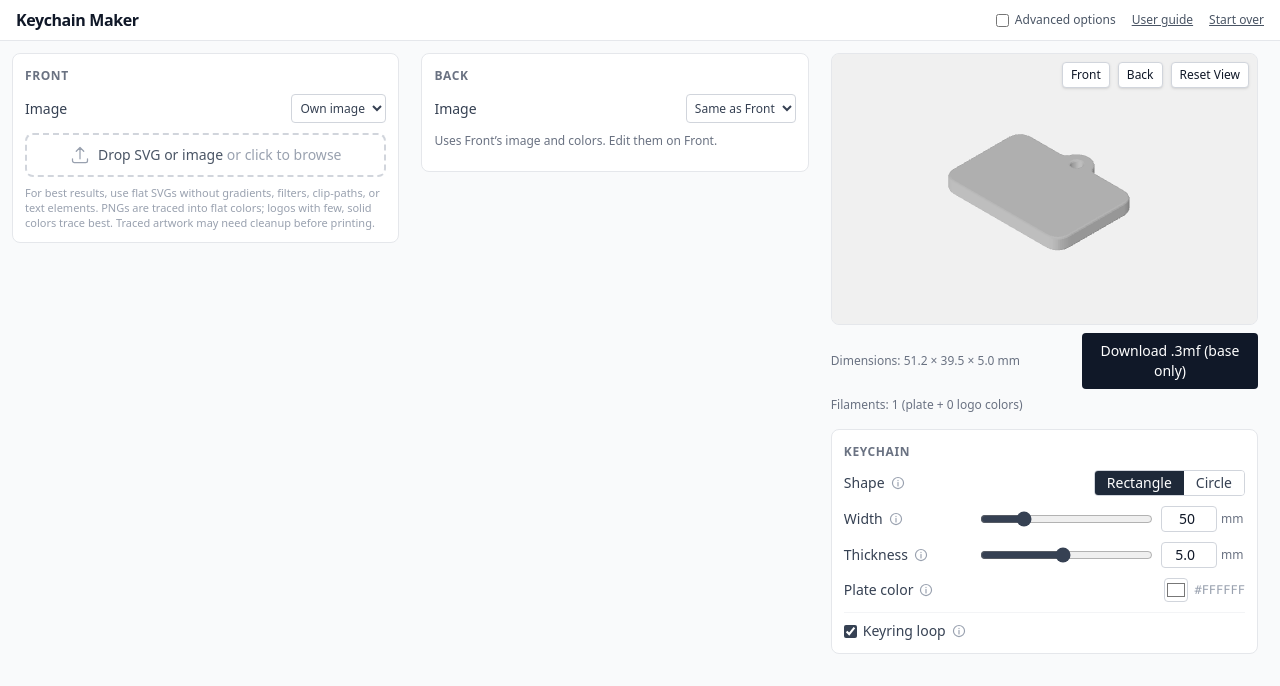
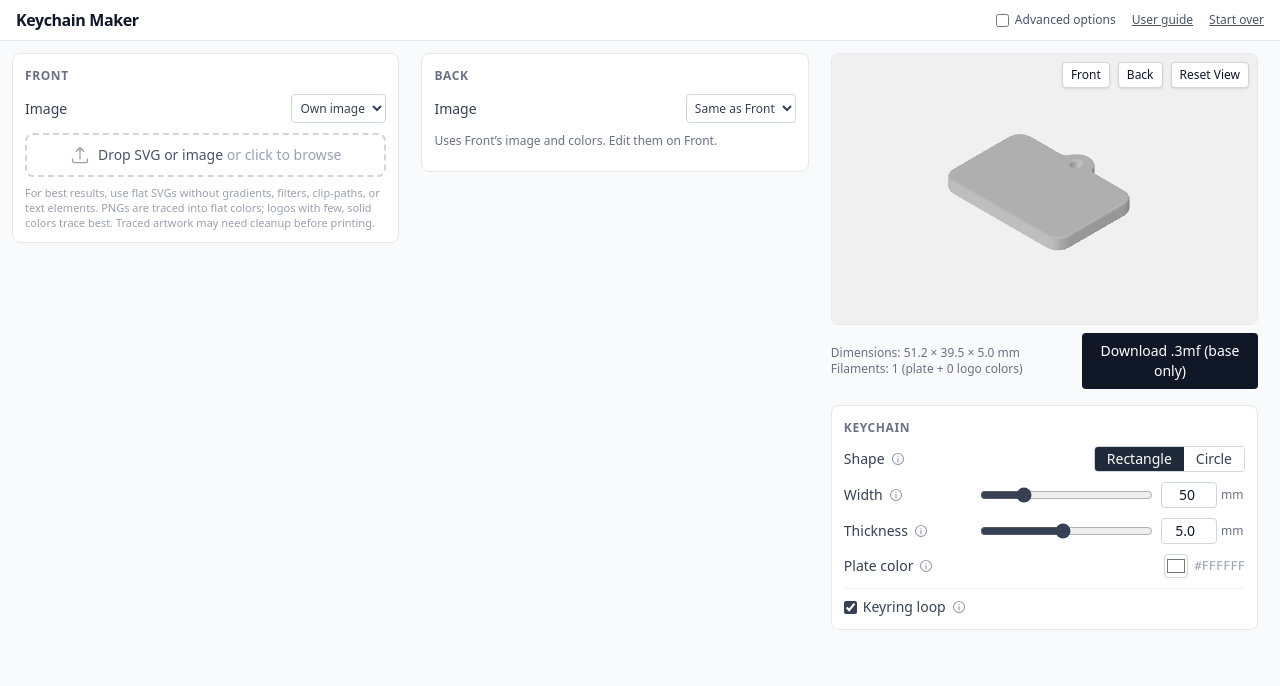
Before and after one commit to andzhik/keychain-maker, a Vue app: page / in a window 1280 px wide. Shown: the top 686 px of the page. Built offline with nearby package versions, Linux system fonts and the light colour scheme.

Commit message:
Group filament info with model dimensions

```diff
--- a/src/App.vue
+++ b/src/App.vue
@@ -276,6 +276,7 @@ const buildTimeText = computed(() => {
             <div class="flex flex-wrap items-center justify-between gap-3 shrink-0">
               <div class="text-xs text-gray-500 tabular-nums whitespace-nowrap">
                 <p>Dimensions: {{ dimText }}</p>
+                <p>Filaments: {{ filamentCount }} (plate + {{ filamentCount - 1 }} logo color{{ filamentCount - 1 !== 1 ? 's' : '' }})</p>
                 <p v-if="advanced">Build time: {{ buildTimeText }}</p>
               </div>
               <div class="w-44 shrink-0">
@@ -287,7 +288,6 @@ const buildTimeText = computed(() => {
                 />
               </div>
             </div>
-            <p class="text-xs text-gray-500">Filaments: {{ filamentCount }} (plate + {{ filamentCount - 1 }} logo color{{ filamentCount - 1 !== 1 ? 's' : '' }})</p>
             <p v-if="!hasBlockingFeedback && readiness" role="status" aria-live="polite" class="text-xs shrink-0 text-gray-500">{{ readiness }}</p>
           </aside>
 
```
